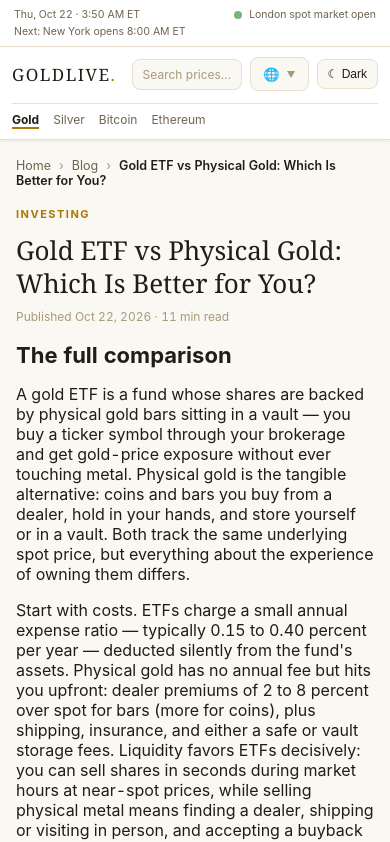
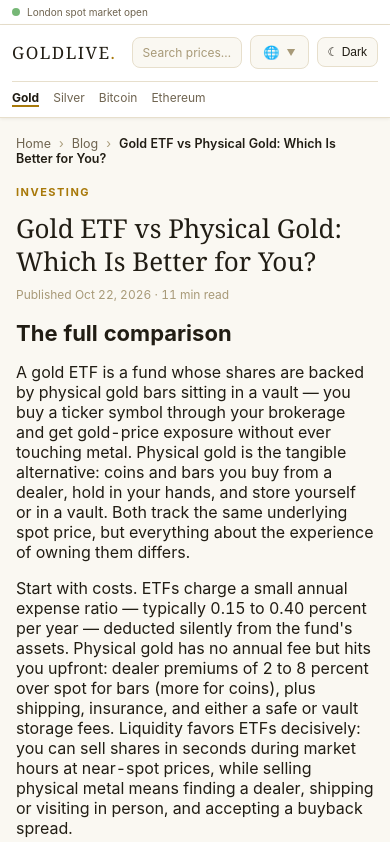
Before and after one commit to enragedonline-ux/goldlive, a Next.js app: page /blog/gold-etf-vs-physical/ in a window 390 px wide. Shown: the top 842 px of the page. Built offline with nearby package versions, Linux system fonts and the light colour scheme.

Commit message:
Slim single-row market bar on mobile

```diff
--- a/app/globals.css
+++ b/app/globals.css
@@ -264,8 +264,9 @@ footer { margin-top: 44px; background: var(--surface); border-top: 1px solid var
   .sbox-btn { padding: 7px 10px; font-size: 12px; min-width: 0; }
   .sbox-open input { width: 150px; }
 
-  /* utility bar */
-  .util { padding: 8px 14px; font-size: 10.5px; flex-wrap: wrap; row-gap: 4px; }
+  /* utility bar — single slim row on mobile */
+  .util { padding: 6px 12px; font-size: 10px; flex-wrap: nowrap; gap: 8px; }
+  .util > span:first-child, .util > span:last-child { display: none; }
 
   /* content */
   .hero { padding: 24px 16px 0; }
```
